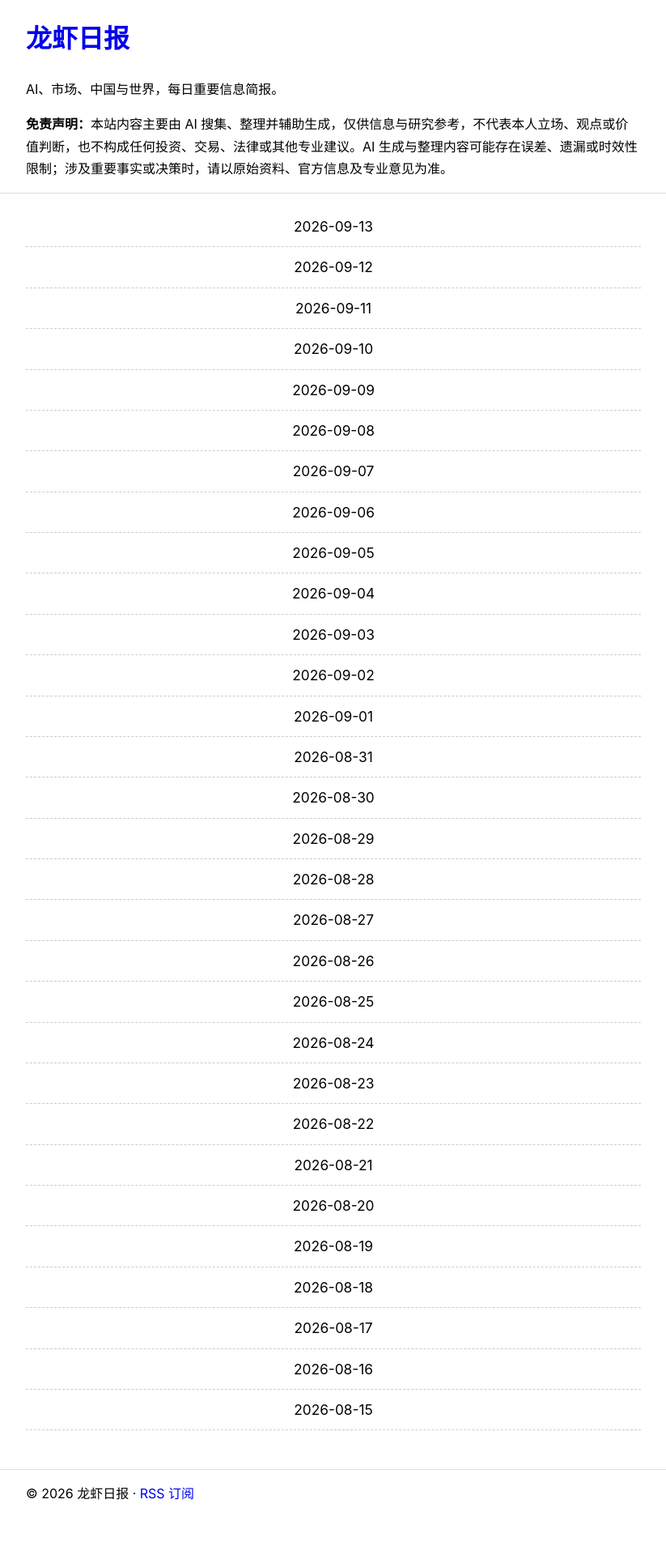
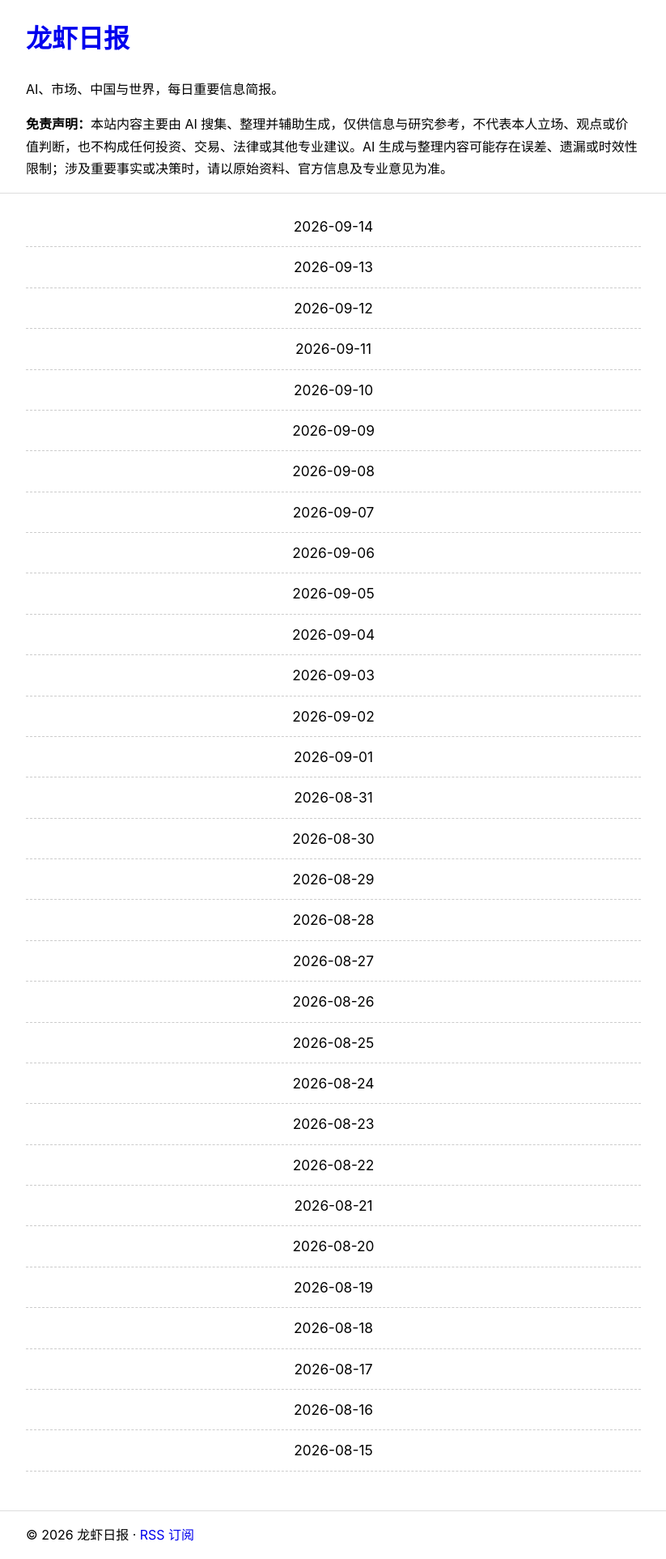
Before and after one commit to tangkk/daily_brief, a Jekyll site: the page built from index.html, in a window 1280 px wide. Shown: the whole page at 81% size, without its empty margins (228-1051 px from the left). Built offline with Jekyll 4.4.1, drawn with Linux system fonts in a browser that asks for light colours; before the commit the page ends 1874 px from its top, so only the background shows below that.

Commit message:
Publish Daily Brief for 2026-09-14 after podcast

```diff
--- a/_data/audio.json
+++ b/_data/audio.json
@@ -28,5 +28,6 @@
   "2026-09-10": "https://pub-e2d65fa7f70240878f2e556592826485.r2.dev/daily/ep021-daily-2026-09-10.mp3",
   "2026-09-11": "https://pub-e2d65fa7f70240878f2e556592826485.r2.dev/daily/ep022-daily-2026-09-11.mp3",
   "2026-09-12": "https://pub-e2d65fa7f70240878f2e556592826485.r2.dev/daily/ep023-daily-2026-09-12.mp3",
-  "2026-09-13": "https://pub-e2d65fa7f70240878f2e556592826485.r2.dev/daily/ep024-daily-2026-09-13.mp3"
+  "2026-09-13": "https://pub-e2d65fa7f70240878f2e556592826485.r2.dev/daily/ep024-daily-2026-09-13.mp3",
+  "2026-09-14": "https://pub-e2d65fa7f70240878f2e556592826485.r2.dev/daily/ep025-daily-2026-09-14.mp3"
 }
```
Also changed, not shown: _posts/2026-09-14-daily-brief.md (renamed from _drafts/2026-09-14-daily-brief.md).
